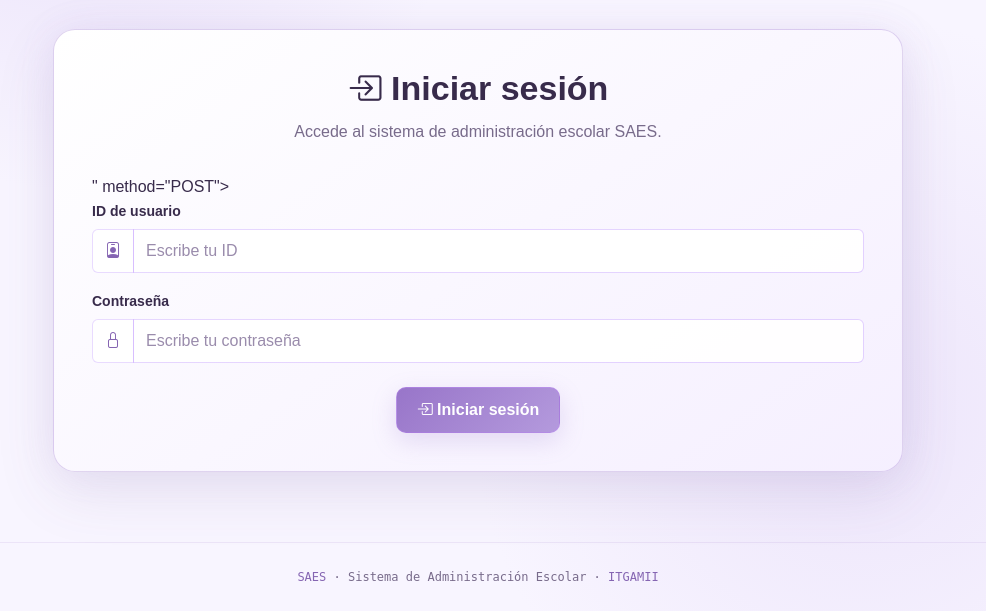
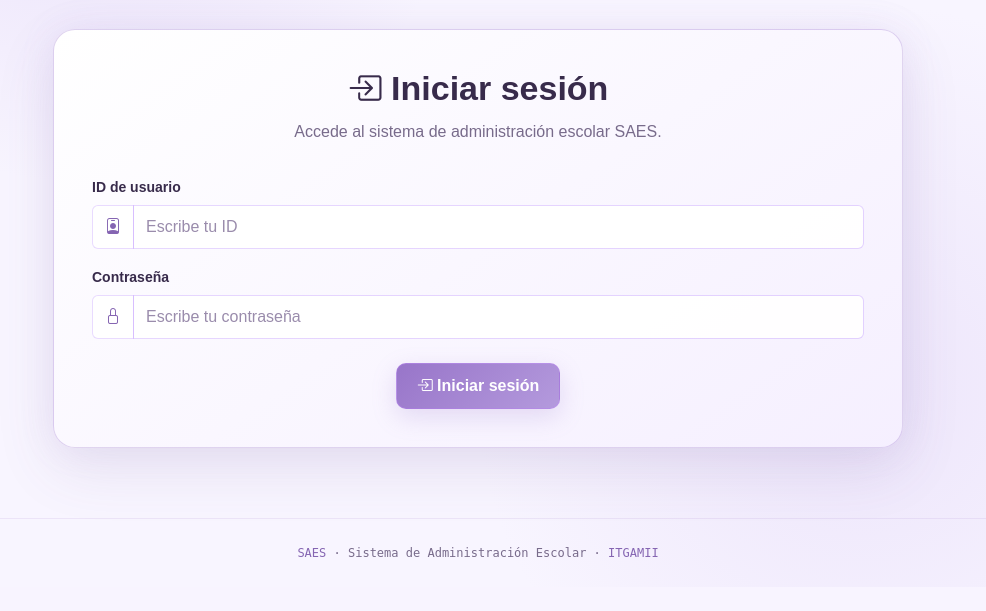
Before and after one commit to RafaelMiranda1108/saes, a CodeIgniter app: page /database/index.php/usuarios_froms/login in a window 1280 px wide. Shown: the part 400-1011 px from the top of the page, without its empty margins (162-1148 px from the left). After the commit the page ends 957 px from the top, so only its background shows below. Run offline with CodeIgniter, Linux system fonts and the light colour scheme.

Commit message:
Remove duplicate attributes from CSRF form markup

```diff
--- a/application/views/formularios/login.php
+++ b/application/views/formularios/login.php
@@ -21,7 +21,7 @@
         <?php endif; ?>
 
         <form action="<?= site_url('Usuarios_froms/entrar'); ?>" method="POST">
-            <input type="hidden" name="<?= $this->security->get_csrf_token_name(); ?>" value="<?= $this->security->get_csrf_hash(); ?>">" method="POST">
+            <input type="hidden" name="<?= $this->security->get_csrf_token_name(); ?>" value="<?= $this->security->get_csrf_hash(); ?>">
 
             <div class="mb-3">
                 <label for="id_usuario" class="form-label">ID de usuario</label>
```
